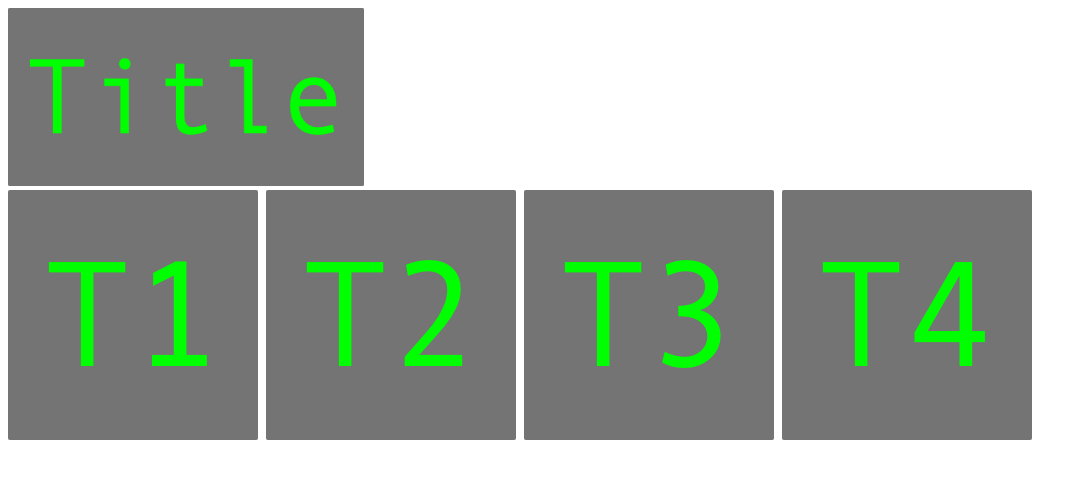
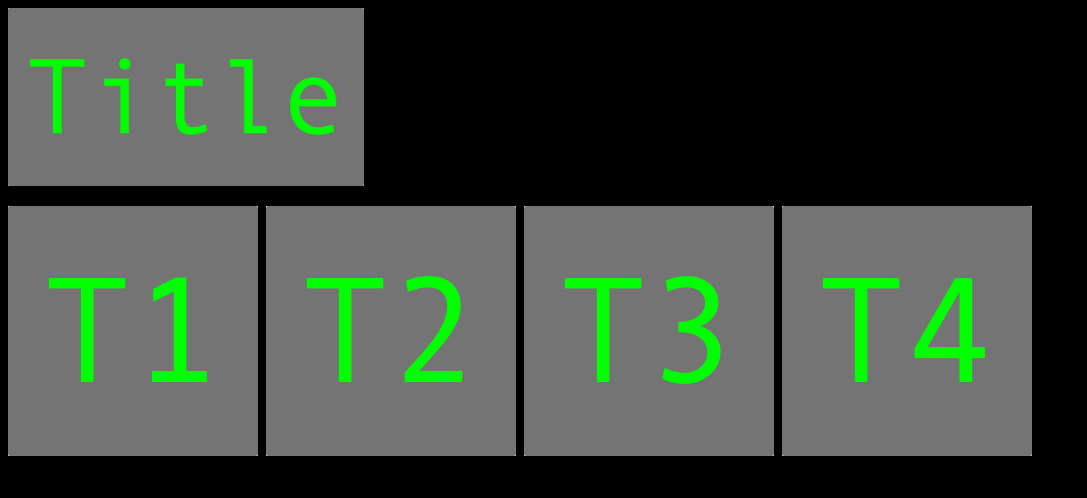
Before and after one commit to SuperOkazaki/HTML-Video-Template-NX, a plain HTML site: page GUI Selector/index.html in a window 1280 px wide. Shown: the whole page, without its empty margins (0-1087 px from the left). Drawn offline with Linux system fonts and the light colour scheme.

Commit message:
I don't know how to do html so bear with me

```diff
--- a/GUI Selector/index.html
+++ b/GUI Selector/index.html
@@ -4,12 +4,18 @@
     <meta http-equiv="content-type" content="text/html; charset=UTF-8">
     <title>video selector</title>
   </head>
-  <body style="height: 720px;"><img src="Untitled%207.png" alt="" style="width: 356px; height: 178px;"><br>
-    <a href="video1.mp4"><img src="T1.png" alt=""></a>&nbsp; <a href="video2.mp4"><img
-        src="T2.png"
-        alt=""></a>&nbsp;
-    <a href="video3.mp4"><img src="T3.png" alt=""></a>&nbsp; <a href="video4.mp4"><img
-        src="T4.png"
-        alt=""></a><br>
+  <body style="height: 720px; background-color: black; width: 1280px;"><img src="Untitled%207.png"
+      alt=""
+      style="width: 356px; height: 178px;"><br>
+    <p> <a href="video1.mp4"><img src="T1.png" alt=""></a>&nbsp; <a href="video2.mp4"><img
+          src="T2.png"
+          alt=""></a>&nbsp;
+      <a href="video3.mp4"><img src="T3.png" alt=""></a>&nbsp; <a href="video4.mp4"><img
+          src="T4.png"
+          alt=""></a><span
+        style="color: white;"><br>
+      </span></p>
+    <p><span style="color: white;"><br>
+      </span></p>
   </body>
 </html>
```
Also changed, not shown: 2 other files.
